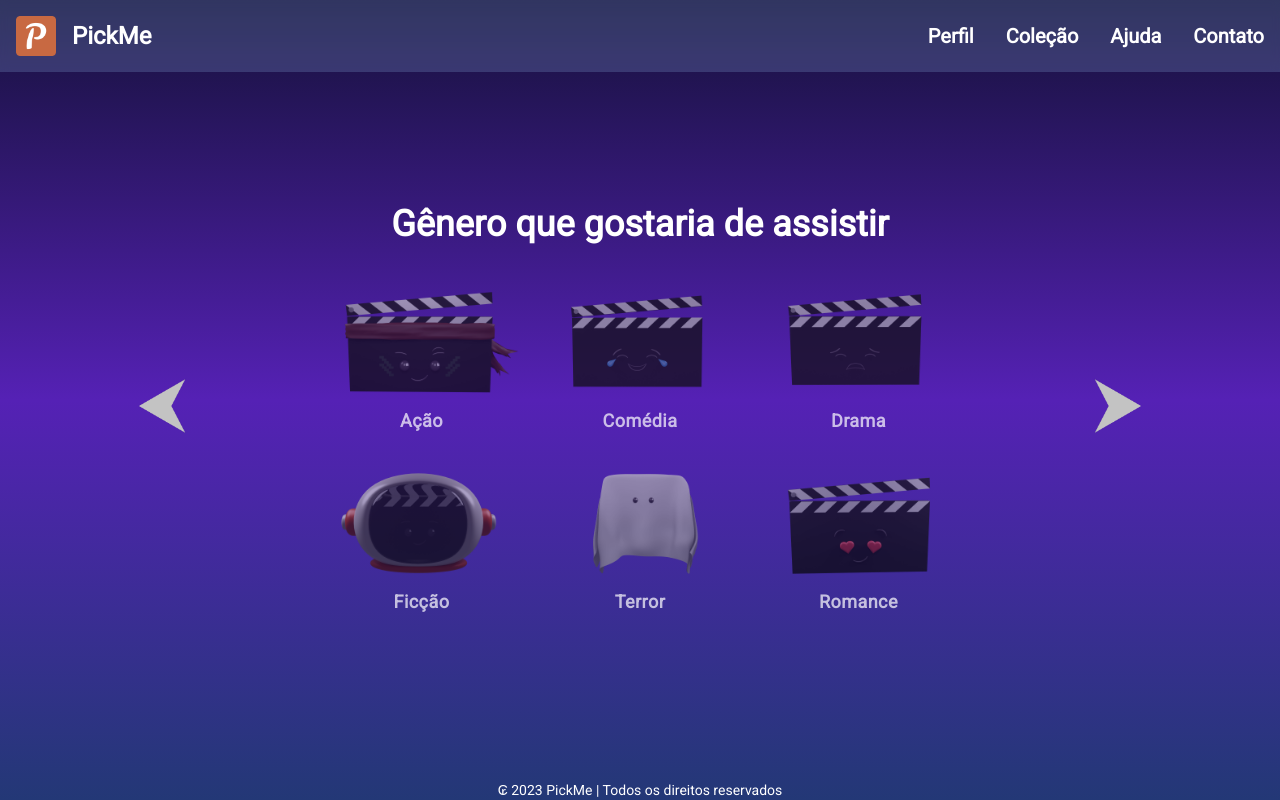
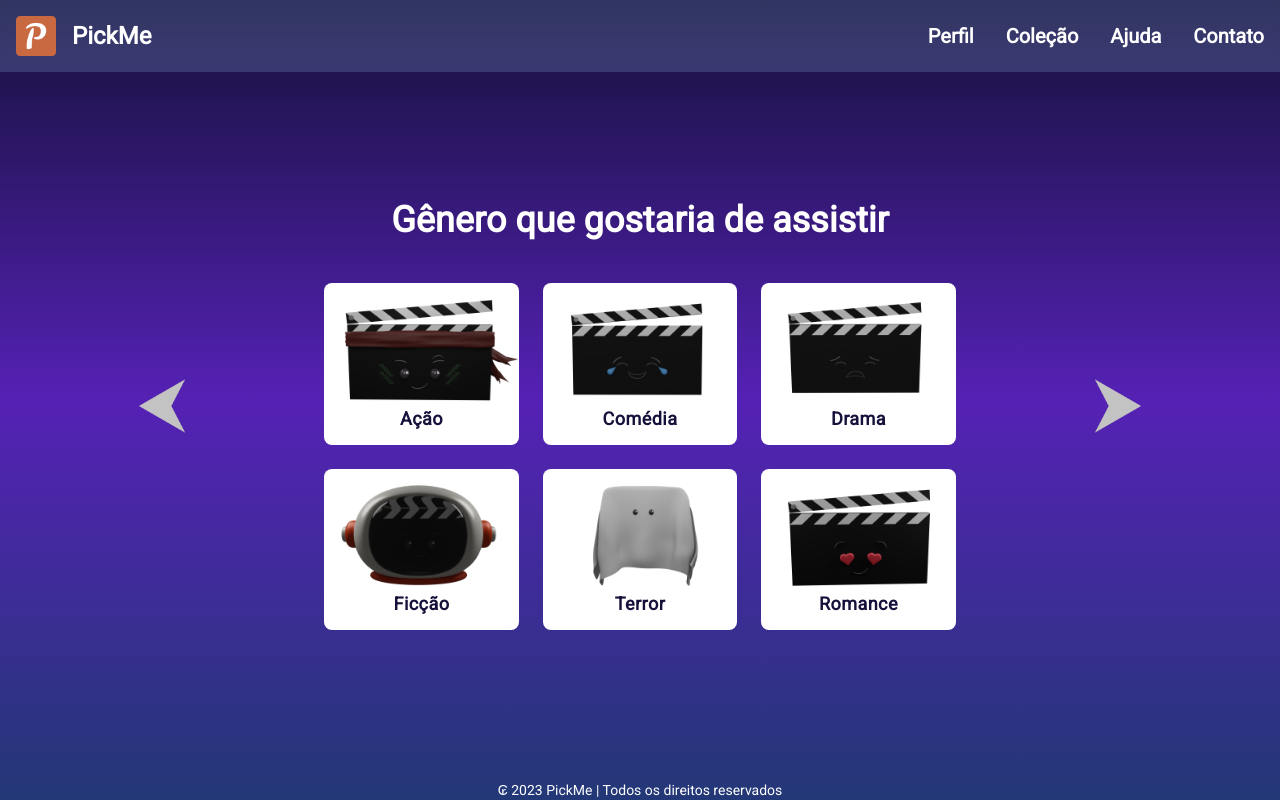
Before and after one commit to jvoliveirag/C317, a Next.js app: page /preferences in a window 1280 px wide. Built offline with nearby package versions, Linux system fonts and the light colour scheme.

Commit message:
refactor | style: Ajustes nas cores e layout para melhorar acessibilidade e alterações nas funcionalidades.

```diff
--- a/src/components/Options/options.js
+++ b/src/components/Options/options.js
@@ -1,5 +1,6 @@
 import React from "react";
 import Image from 'next/image'
+import { useState } from "react";
 
 const Options = ({
   id,
@@ -10,37 +11,18 @@ const Options = ({
   height,
   children
 }) => {
+  const [selected, setSelected] = useState(false);
+
+  const handleClick = () => {
+    onChange(!checked);
+    setSelected(!selected);
+  }
 
   return (
-    <div>
-      <input
-        type="checkbox"
-        className="peer sr-only"
-        name="size-choice"
-        id={id}
-        checked={checked}
-        onChange={(e) => onChange(e.target.checked)}
-      />
 
-      <span className="absolute top-2 right-2 z-10 opacity-0 transition-all peer-checked:opacity-100">
-        <svg xmlns="http://www.w3.org/2000/svg" className="fill-blue-500 stroke-white" width="32" height="32" viewBox="0 0 24 24" strokeWidth="1.5" stroke="#2c3e50" fill="none" strokeLinecap="round" strokeLinejoin="round">
-          <path stroke="none" d="M0 0h24v24H0z" fill="none" />
-          <circle cx="12" cy="12" r="9" />
-          <path d="M9 12l2 2l4 -4" />
-        </svg>
-      </span>
-      <div className="overflow-hidden rounded-lg shadow-md ring ring-transparent grayscale transition-all active:scale-95 peer-checked:ring-blue-500 peer-checked:grayscale-0">
-        <div>
-          <Image
-            src={img}
-            alt=""
-            quality={100}
-            width={width}
-            height={height}
-          />
-        </div>
-        {children}
-      </div>
+    <div className={`options ${selected ? 'selected bg-white rounded-lg py-3' : 'bg-white rounded-lg opacity-70 hover:opacity-100 py-3'}`} onClick={handleClick}>
+      <Image src={img} alt={id} width={width} height={height} />
+      {children}
     </div>
   );
 };
--- a/src/pages/platforms/index.tsx
+++ b/src/pages/platforms/index.tsx
@@ -61,22 +61,22 @@ export default function Platform() {
 
               <div className="mt-10 grid grid-cols-2 md:grid-cols-4 gap-6 md:gap-2">
 
-                <label className="flex justify-center relative cursor-pointer transition ease-in-out delay-150 hover:-translate-y-1 hover:scale-110 hover:opacity-100 opacity-70 duration-300">
+                <label className="flex justify-center relative cursor-pointer transition ease-in-out delay-150 hover:-translate-y-1 hover:scale-110 duration-300">
                   <Options id='disney' checked={plat_disney} onChange={setDisney} img={disney} width={150} height={150}>
                   </Options>
                 </label>
 
-                <label className="flex justify-center relative cursor-pointer transition ease-in-out delay-150 hover:-translate-y-1 hover:scale-110 hover:opacity-100 opacity-70 duration-300">
+                <label className="flex justify-center relative cursor-pointer transition ease-in-out delay-150 hover:-translate-y-1 hover:scale-110 duration-300">
                   <Options id='hbo' checked={plat_hbo} onChange={setHbo} img={hbo} width={150} height={150}>
                   </Options>
                 </label>
 
-                <label className="flex justify-center relative cursor-pointer transition ease-in-out delay-150 hover:-translate-y-1 hover:scale-110 hover:opacity-100 opacity-70 duration-300">
+                <label className="flex justify-center relative cursor-pointer transition ease-in-out delay-150 hover:-translate-y-1 hover:scale-110 duration-300">
                   <Options id='netflix' checked={plat_netflix} onChange={setNetflix} img={netflix} width={150} height={150}>
                   </Options>
                 </label>
 
-                <label className="flex justify-center relative cursor-pointer transition ease-in-out delay-150 hover:-translate-y-1 hover:scale-110 hover:opacity-100 opacity-70 duration-300">
+                <label className="flex justify-center relative cursor-pointer transition ease-in-out delay-150 hover:-translate-y-1 hover:scale-110 duration-300">
                   <Options id='prime' checked={plat_prime} onChange={setPrime} img={prime} width={150} height={150}>
                   </Options>
                 </label>
--- a/src/pages/preferences/index.tsx
+++ b/src/pages/preferences/index.tsx
@@ -71,51 +71,39 @@ export default function Genre() {
 
               <div className="mt-10 grid grid-cols-2 md:grid-cols-3 gap-6">
 
-                <label className="flex justify-center relative cursor-pointer transition ease-in-out delay-150 hover:-translate-y-1 hover:scale-110 hover:opacity-100 opacity-70 duration-300">
+                <label className="flex justify-center relative cursor-pointer transition ease-in-out delay-150 hover:-translate-y-1 hover:scale-110 duration-300">
                   <Options id='action' checked={gen_action} onChange={setAction} img={action} width={200} height={200}>
-                    <header className="px-2.5 py-2.5">
-                      <p className="text-lg text-center font-bold tracking-wide text-white">Ação</p>
-                    </header>
+                    <p className="text-lg text-center font-bold tracking-wide text-purple-400">Ação</p>
                   </Options>
                 </label>
 
-                <label className="flex justify-center relative cursor-pointer transition ease-in-out delay-150 hover:-translate-y-1 hover:scale-110 hover:opacity-100 opacity-70 duration-300">
+                <label className="flex justify-center relative cursor-pointer transition ease-in-out delay-150 hover:-translate-y-1 hover:scale-110 duration-300">
                   <Options id='comedy' checked={gen_comedy} onChange={setComedy} img={comedy} width={200} height={200}>
-                    <header className="px-2.5 py-2.5">
-                      <p className="text-lg text-center font-bold tracking-wide text-white">Comédia</p>
-                    </header>
+                    <p className="text-lg text-center font-bold tracking-wide text-purple-400">Comédia</p>
                   </Options>
                 </label>
 
-                <label className="flex justify-center relative cursor-pointer transition ease-in-out delay-150 hover:-translate-y-1 hover:scale-110 hover:opacity-100 opacity-70 duration-300">
+                <label className="flex justify-center relative cursor-pointer transition ease-in-out delay-150 hover:-translate-y-1 hover:scale-110 duration-300">
                   <Options id='drama' checked={gen_drama} onChange={setDrama} img={drama} width={200} height={200}>
-                    <header className="px-2.5 py-2.5">
-                      <p className="text-lg text-center font-bold tracking-wide text-white">Drama</p>
-                    </header>
+                    <p className="text-lg text-center font-bold tracking-wide text-purple-400">Drama</p>
                   </Options>
                 </label>
 
-                <label className="flex justify-center relative cursor-pointer transition ease-in-out delay-150 hover:-translate-y-1 hover:scale-110 hover:opacity-100 opacity-70 duration-300">
+                <label className="flex justify-center relative cursor-pointer transition ease-in-out delay-150 hover:-translate-y-1 hover:scale-110 duration-300">
                   <Options id='fiction' checked={gen_fiction} onChange={setFiction} img={fiction} width={200} height={200}>
-                    <header className="px-2.5 py-2.5">
-                      <p className="text-lg text-center font-bold tracking-wide text-white">Ficção</p>
-                    </header>
+                    <p className="text-lg text-center font-bold tracking-wide text-purple-400">Ficção</p>
                   </Options>
                 </label>
 
-                <label className="flex justify-center relative cursor-pointer transition ease-in-out delay-150 hover:-translate-y-1 hover:scale-110 hover:opacity-100 opacity-70 duration-300">
+                <label className="flex justify-center relative cursor-pointer transition ease-in-out delay-150 hover:-translate-y-1 hover:scale-110 duration-300">
                   <Options id='horror' checked={gen_horror} onChange={setHorror} img={horror} width={200} height={200}>
-                    <header className="px-2.5 py-2.5">
-                      <p className="text-lg text-center font-bold tracking-wide text-white">Terror</p>
-                    </header>
+                    <p className="text-lg text-center font-bold tracking-wide text-purple-400">Terror</p>
                   </Options>
                 </label>
 
-                <label className="flex justify-center relative cursor-pointer transition ease-in-out delay-150 hover:-translate-y-1 hover:scale-110 hover:opacity-100 opacity-70 duration-300">
+                <label className="flex justify-center relative cursor-pointer transition ease-in-out delay-150 hover:-translate-y-1 hover:scale-110 duration-300">
                   <Options id='romance' checked={gen_romance} onChange={setRomance} img={romance} width={200} height={200}>
-                    <header className="px-2.5 py-2.5">
-                      <p className="text-lg text-center font-bold tracking-wide text-white">Romance</p>
-                    </header>
+                    <p className="text-lg text-center font-bold tracking-wide text-purple-400">Romance</p>
                   </Options>
                 </label>
 
--- a/src/styles/global.css
+++ b/src/styles/global.css
@@ -26,3 +26,8 @@ body {
 .hidden-visible {
   display: none;
 }
+
+.selected {
+  border: 3px solid #15113a;
+  transition: border 0.3s ease-in-out;
+}
```
Also changed, not shown: src/pages/filters/index.tsx (+35 -18 lines).
